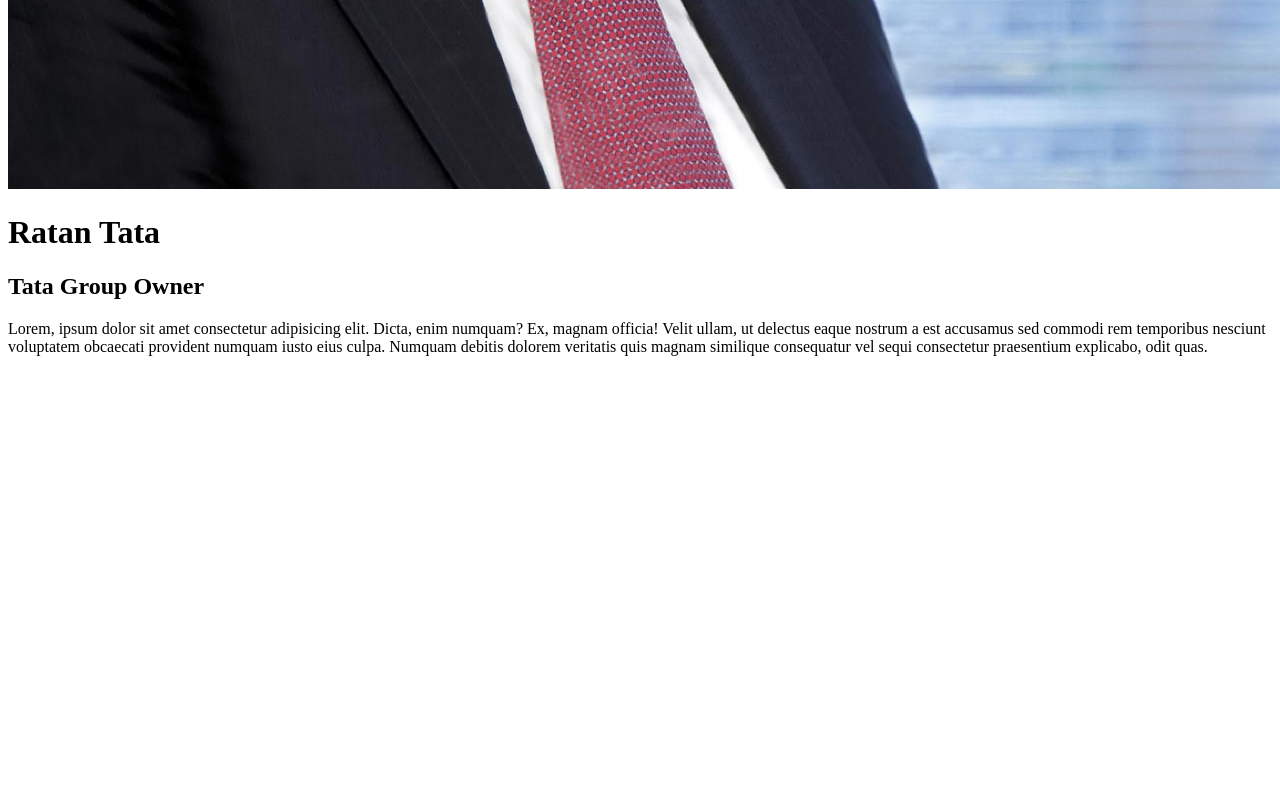
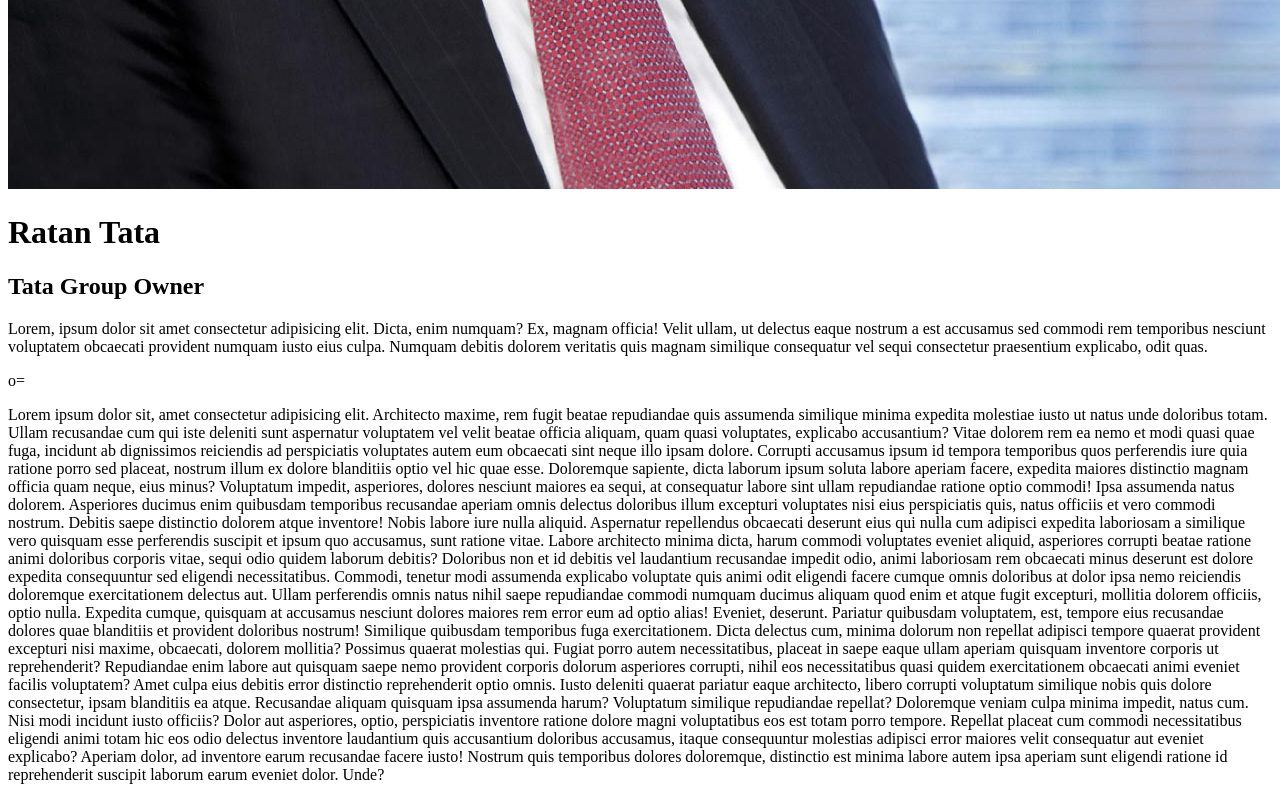
Before and after one commit to MrRambabu1/git-dummy, a plain HTML site: page index.html in a window 1280 px wide. Shown: the part 10138-10938 px from the top of the page. Before the commit the page ends 10510 px from the top, so only its background shows below. Drawn offline with Linux system fonts and the light colour scheme.

Commit message:
added paragraph

```diff
--- a/index.html
+++ b/index.html
@@ -87,6 +87,23 @@
             Numquam debitis dolorem veritatis quis magnam similique consequatur vel sequi consectetur praesentium explicabo, odit quas.</p>
 
     </div>
+    o=
+    <p>Lorem ipsum dolor sit, amet consectetur adipisicing elit. Architecto maxime, rem fugit beatae repudiandae quis assumenda similique minima expedita molestiae iusto ut natus unde doloribus totam. Ullam recusandae cum qui iste deleniti sunt aspernatur
+        voluptatem vel velit beatae officia aliquam, quam quasi voluptates, explicabo accusantium? Vitae dolorem rem ea nemo et modi quasi quae fuga, incidunt ab dignissimos reiciendis ad perspiciatis voluptates autem eum obcaecati sint neque illo ipsam
+        dolore. Corrupti accusamus ipsum id tempora temporibus quos perferendis iure quia ratione porro sed placeat, nostrum illum ex dolore blanditiis optio vel hic quae esse. Doloremque sapiente, dicta laborum ipsum soluta labore aperiam facere, expedita
+        maiores distinctio magnam officia quam neque, eius minus? Voluptatum impedit, asperiores, dolores nesciunt maiores ea sequi, at consequatur labore sint ullam repudiandae ratione optio commodi! Ipsa assumenda natus dolorem. Asperiores ducimus enim
+        quibusdam temporibus recusandae aperiam omnis delectus doloribus illum excepturi voluptates nisi eius perspiciatis quis, natus officiis et vero commodi nostrum. Debitis saepe distinctio dolorem atque inventore! Nobis labore iure nulla aliquid.
+        Aspernatur repellendus obcaecati deserunt eius qui nulla cum adipisci expedita laboriosam a similique vero quisquam esse perferendis suscipit et ipsum quo accusamus, sunt ratione vitae. Labore architecto minima dicta, harum commodi voluptates
+        eveniet aliquid, asperiores corrupti beatae ratione animi doloribus corporis vitae, sequi odio quidem laborum debitis? Doloribus non et id debitis vel laudantium recusandae impedit odio, animi laboriosam rem obcaecati minus deserunt est dolore
+        expedita consequuntur sed eligendi necessitatibus. Commodi, tenetur modi assumenda explicabo voluptate quis animi odit eligendi facere cumque omnis doloribus at dolor ipsa nemo reiciendis doloremque exercitationem delectus aut. Ullam perferendis
+        omnis natus nihil saepe repudiandae commodi numquam ducimus aliquam quod enim et atque fugit excepturi, mollitia dolorem officiis, optio nulla. Expedita cumque, quisquam at accusamus nesciunt dolores maiores rem error eum ad optio alias! Eveniet,
+        deserunt. Pariatur quibusdam voluptatem, est, tempore eius recusandae dolores quae blanditiis et provident doloribus nostrum! Similique quibusdam temporibus fuga exercitationem. Dicta delectus cum, minima dolorum non repellat adipisci tempore
+        quaerat provident excepturi nisi maxime, obcaecati, dolorem mollitia? Possimus quaerat molestias qui. Fugiat porro autem necessitatibus, placeat in saepe eaque ullam aperiam quisquam inventore corporis ut reprehenderit? Repudiandae enim labore
+        aut quisquam saepe nemo provident corporis dolorum asperiores corrupti, nihil eos necessitatibus quasi quidem exercitationem obcaecati animi eveniet facilis voluptatem? Amet culpa eius debitis error distinctio reprehenderit optio omnis. Iusto
+        deleniti quaerat pariatur eaque architecto, libero corrupti voluptatum similique nobis quis dolore consectetur, ipsam blanditiis ea atque. Recusandae aliquam quisquam ipsa assumenda harum? Voluptatum similique repudiandae repellat? Doloremque
+        veniam culpa minima impedit, natus cum. Nisi modi incidunt iusto officiis? Dolor aut asperiores, optio, perspiciatis inventore ratione dolore magni voluptatibus eos est totam porro tempore. Repellat placeat cum commodi necessitatibus eligendi
+        animi totam hic eos odio delectus inventore laudantium quis accusantium doloribus accusamus, itaque consequuntur molestias adipisci error maiores velit consequatur aut eveniet explicabo? Aperiam dolor, ad inventore earum recusandae facere iusto!
+        Nostrum quis temporibus dolores doloremque, distinctio est minima labore autem ipsa aperiam sunt eligendi ratione id reprehenderit suscipit laborum earum eveniet dolor. Unde?</p>
 
 
 
```
